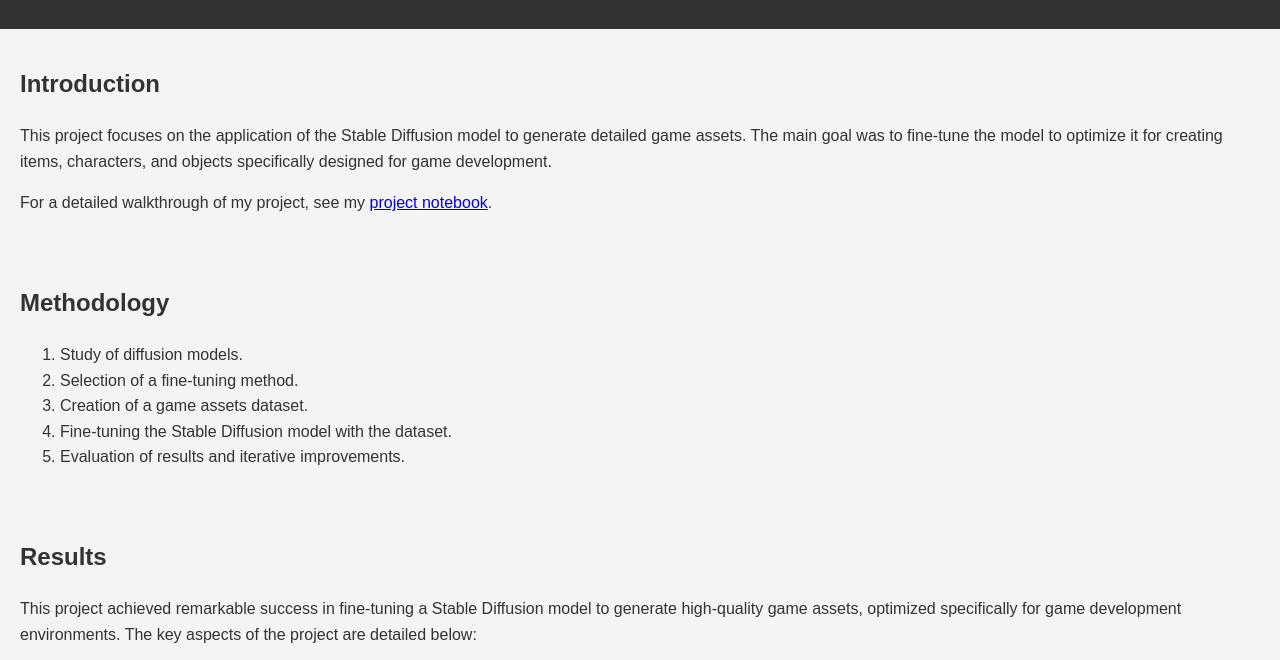
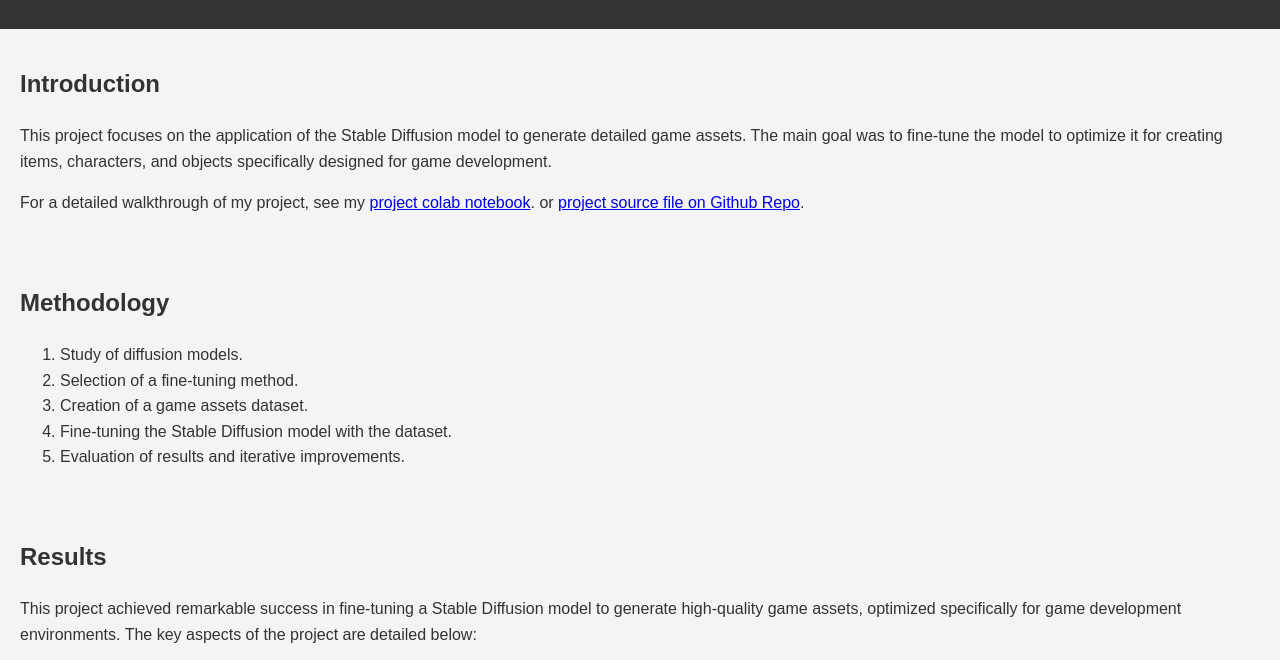
Before and after one commit to DominikPtaszek231643/generative_ai, a plain HTML site: page index.html in a window 1280 px wide. Shown: the part 112-772 px from the top of the page. Drawn offline with Linux system fonts and the light colour scheme.

Commit message:
Update links to notebook and github repo

```diff
--- a/index.html
+++ b/index.html
@@ -17,7 +17,10 @@
         <h2>Introduction</h2>
         <p>This project focuses on the application of the Stable Diffusion model to generate detailed game assets. The main goal was to fine-tune the model to optimize it for creating items, characters, and objects specifically designed for game development.</p>
 
-        <p>For a detailed walkthrough of my project, see my <a href="URL_TO_YOUR_NOTEBOOK" target="_blank">project notebook</a>.</p>
+        <p>For a detailed walkthrough of my project, see my <a href="https://colab.research.google.com/drive/1tolCGs_pg3fXK45GbpZCRaZmBFVVdvdc?usp=sharing" target="_blank">project colab notebook</a>.
+         or
+        <a href="https://github.com/DominikPtaszek231643/generative_ai/tree/main/project_file" target="_blank">project source file on Github Repo</a>.
+        </p>
     </section>
 
     <section id="methodology">
```
